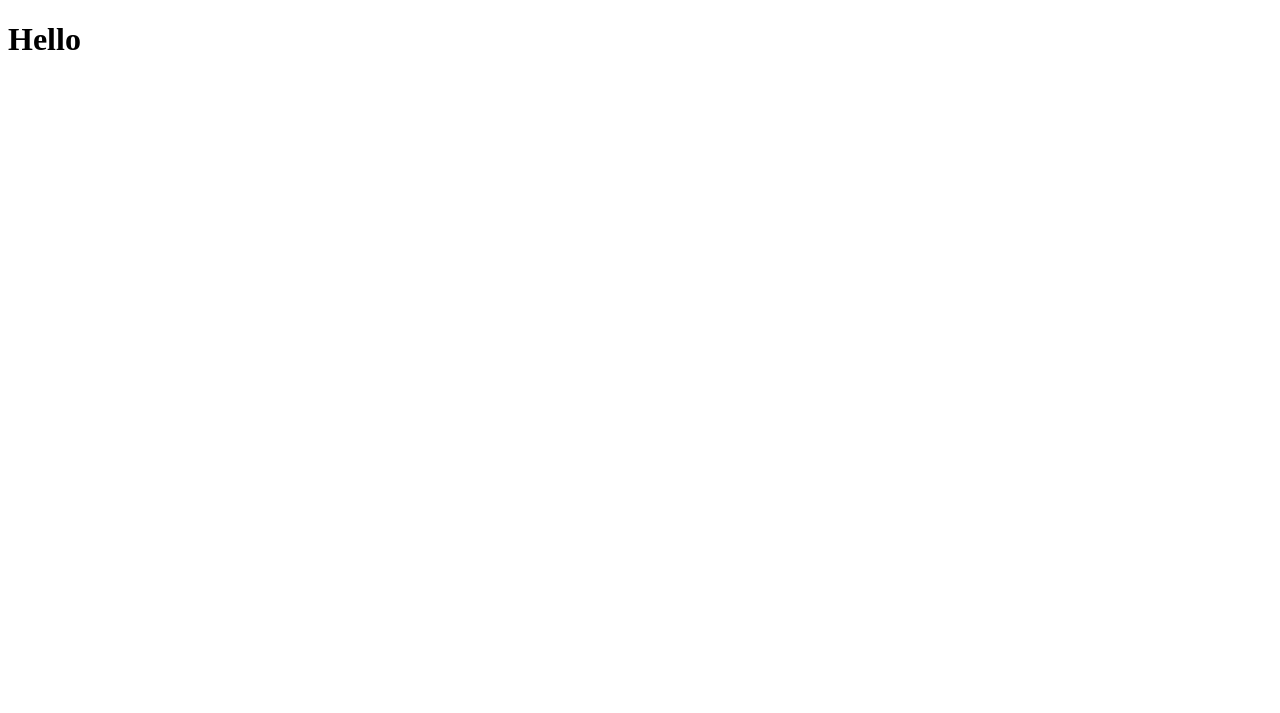
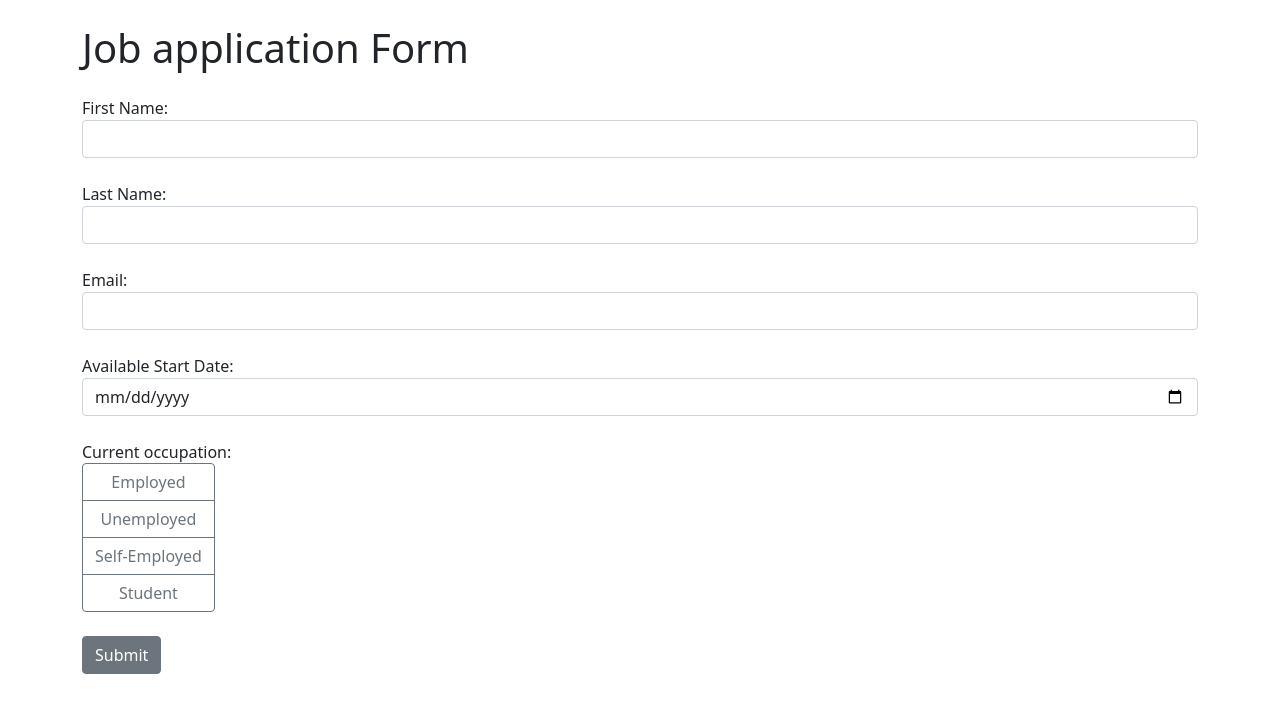
Before and after one commit to flaviamedici/Django-project, a Django app: page / in a window 1280 px wide. Before the commit the part shown is almost empty. Shown: the top 713 px of the page. Run offline with Django 5.2, Linux system fonts and the light colour scheme.

Commit message:
Adding the job application form

```diff
--- a/job_application/templates/index.html
+++ b/job_application/templates/index.html
@@ -4,10 +4,60 @@
     <meta charset="UTF-8">
     <meta name="viewport"
           content="width=device-width, user-scalable=no, initial-scale=1.0, maximum-scale=1.0, minimum-scale=1.0">
+    <link rel="stylesheet" href="https://cdn.jsdelivr.net/npm/bootstrap@5.1.3/dist/css/bootstrap.min.css">
     <meta http-equiv="X-UA-Compatible" content="ie=edge">
     <title>Document</title>
 </head>
 <body>
-    <h1>Hello</h1>
+    <div class="container">
+        <h1 class="mt-4 mb-4">Job application Form</h1>
+
+    <form method="post">
+        {% csrf_token %}
+        <div class="form-group mb-4">
+            <label for="first_name">First Name: </label>
+            <input class="form-control" type="text" id="first_name" name="first_name" required>
+        </div>
+        <div class="form-group mb-4">
+            <label for="last_name">Last Name: </label>
+            <input class="form-control" type="text" id="last_name" name="last_name" required>
+        </div>
+        <div class="from-group mb-4">
+            <label for="email">Email: </label>
+            <input class="form-control" type="email" id="email" name="email" required>
+        </div>
+        <div class="form-group mb-4">
+            <label for="date">Available Start Date: </label>
+            <input class="form-control" type="date" id="date" name="date" required>
+        </div>
+        <div class="form-group mb-4">
+            <label>Current occupation: </label>
+            <br>
+            <div class="btn-group-vertical" id="occupation">
+                <input class="btn-check form-check-input" type="radio" id="employed" name="occupation" value="employed" required>
+                <label class="btn btn-outline-secondary" for="employed">Employed </label>
+                <input class="btn-check form-check-input" type="radio" id="unemployed" name="occupation" value="unemployed" required>
+                <label class="btn btn-outline-secondary" for="unemployed">Unemployed </label>
+                <input class="btn-check form-check-input" type="radio" id="self-employed" name="occupation" value="self-employed" required>
+                <label class="btn btn-outline-secondary"  for="self-employed">Self-Employed</label>
+                <input class="btn-check form-check-input"  type="radio" id="student" name="occupation" value="student" required>
+                <label class="btn btn-outline-secondary"  for="student">Student</label>
+            </div>
+
+        </div>
+        <button class="btn btn-secondary mb-4" type="submit">Submit</button>
+
+        {% if messages %}
+        <div class="alert alert-success">
+            {% for message in messages %}
+                {{message}}
+            {% endfor %}
+        </div>
+        {% endif %}
+
+    </form>
+    </div>
+    <script src="https://code.jquery.com/jquery-3.6.0.min.js"></script>
+    <script src="https://cdn.jsdelivr.net/npm/bootstrap@5.1.3/dist/js/bootstrap.min.js"></script>
 </body>
 </html>
```
